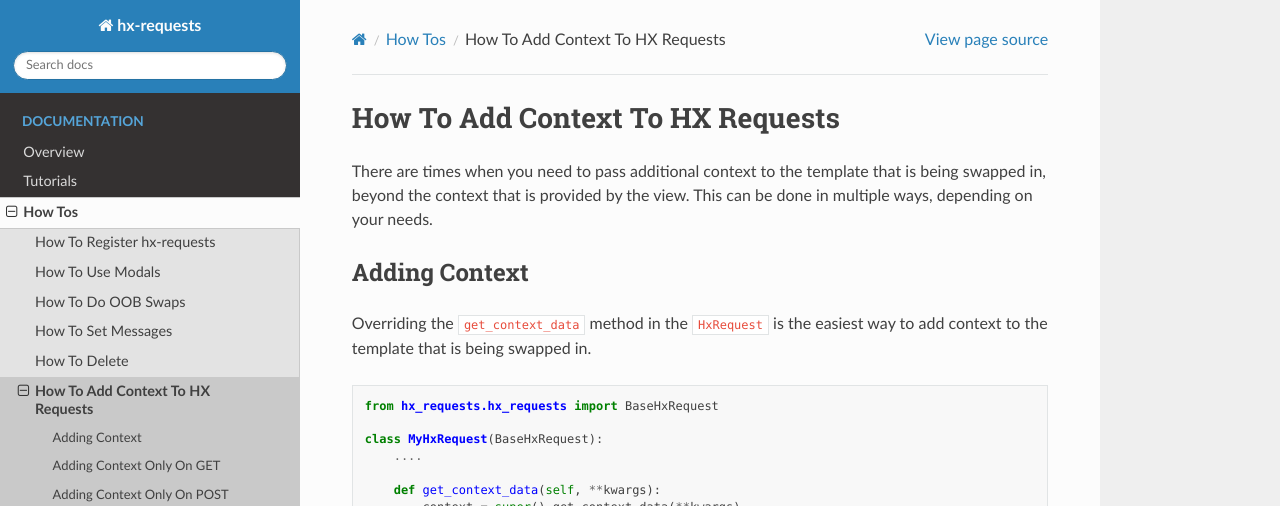
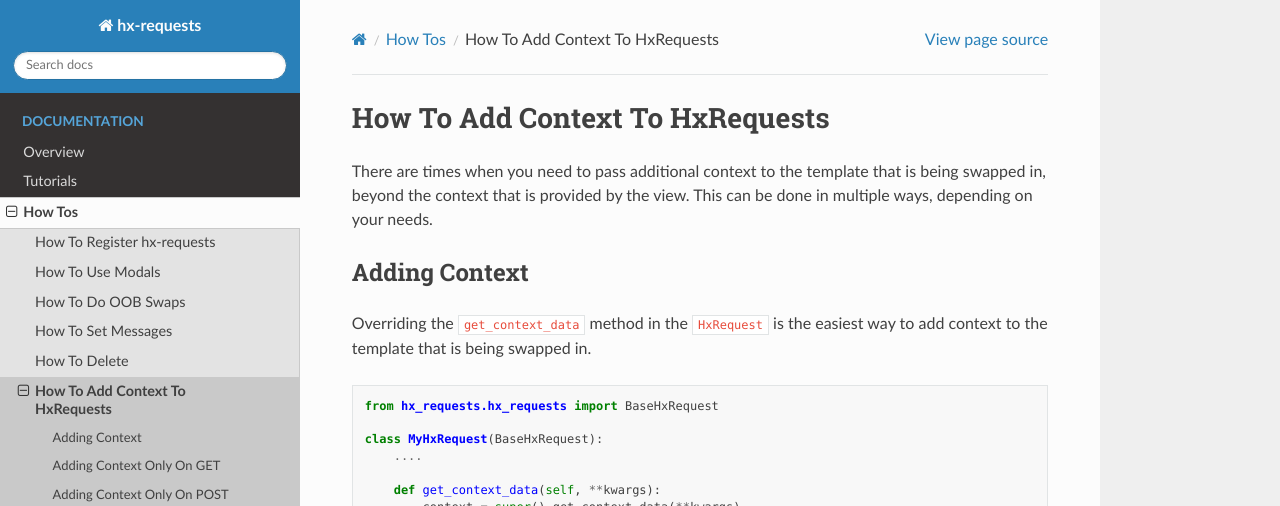
Before and after one commit to yaakovLowenstein/hx-requests, a Sphinx documentation site: the page built from docs/how_tos/add_context.rst, in a window 1280 px wide and 900 px high. Shown: the top 506 px of the window. Built offline with Sphinx 7.4.7 and the Read the Docs theme 3.1.0, drawn with Linux system fonts in a browser that asks for light colours; pages that are not in the unit, such as notebooks, are missing from menus.

Commit message:
docs: Fix typo

```diff
--- a/docs/how_tos/add_context.rst
+++ b/docs/how_tos/add_context.rst
@@ -1,4 +1,4 @@
-How To Add Context To HX Requests
+How To Add Context To HxRequests
 ---------------------------------
 
 There are times when you need to pass additional context to the template that is being swapped in, beyond the context that is provided by the view.
```
